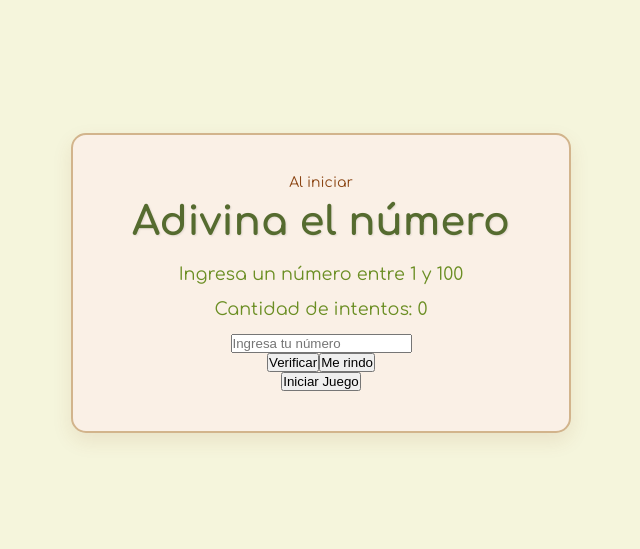
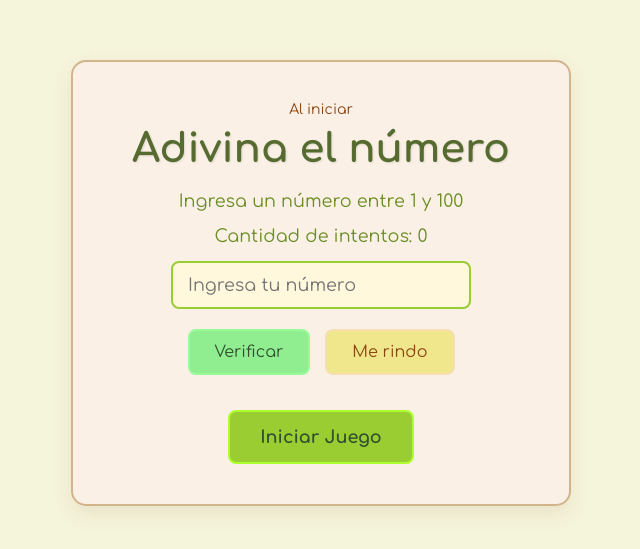
Before and after one commit to GalloMask/pv_tp4_grupo5, a React (Create React App) app: page / in a window 1280 px wide. Shown: the part 117-666 px from the top of the page, without its empty margins (319-959 px from the left). Built offline with nearby package versions, Linux system fonts and the light colour scheme.

Commit message:
Añadir estilos de botones, inputs y efectos de interacción

```diff
--- a/src/App.css
+++ b/src/App.css
@@ -53,3 +53,117 @@ p {
   margin-bottom: 15px;
   font-size: 1.1rem;
 }
+
+.input-numero {
+  width: 100%;
+  max-width: 300px;
+  padding: 12px 15px;
+  border: 2px solid #9ACD32;
+  border-radius: 8px;
+  font-size: 1.1rem;
+  font-family: 'Comfortaa', sans-serif;
+  background-color: #FFF8DC;
+  color: #2F4F2F;
+  margin-bottom: 20px;
+  transition: border-color 0.3s ease;
+}
+
+.input-numero:focus {
+  outline: none;
+  border-color: #6B8E23;
+  box-shadow: 0 0 8px rgba(107, 142, 35, 0.3);
+}
+
+.input-numero:disabled {
+  background-color: #F0F8FF;
+  border-color: #D3D3D3;
+  color: #A9A9A9;
+}
+
+.botones {
+  display: flex;
+  gap: 15px;
+  justify-content: center;
+  margin-bottom: 20px;
+  flex-wrap: wrap;
+}
+
+.btn-verificar,
+.btn-rendirse {
+  padding: 12px 25px;
+  border: none;
+  border-radius: 8px;
+  font-family: 'Comfortaa', sans-serif;
+  font-weight: 400;
+  font-size: 1rem;
+  cursor: pointer;
+  transition: all 0.3s ease;
+  min-width: 120px;
+}
+
+.btn-verificar {
+  background-color: #90EE90;
+  color: #2F4F2F;
+  border: 2px solid #98FB98;
+}
+
+.btn-verificar:hover:not(:disabled) {
+  background-color: #98FB98;
+  transform: translateY(-2px);
+  box-shadow: 0 4px 8px rgba(144, 238, 144, 0.3);
+}
+
+.btn-rendirse {
+  background-color: #F0E68C;
+  color: #8B4513;
+  border: 2px solid #F5DEB3;
+}
+
+.btn-rendirse:hover:not(:disabled) {
+  background-color: #F5DEB3;
+  transform: translateY(-2px);
+  box-shadow: 0 4px 8px rgba(240, 230, 140, 0.3);
+}
+
+.btn-iniciar,
+.btn-reiniciar {
+  padding: 15px 30px;
+  border: none;
+  border-radius: 8px;
+  font-family: 'Comfortaa', sans-serif;
+  font-weight: 700;
+  font-size: 1.1rem;
+  cursor: pointer;
+  transition: all 0.3s ease;
+  background-color: #9ACD32;
+  color: #2F4F2F;
+  border: 2px solid #ADFF2F;
+  margin-top: 15px;
+}
+
+.btn-iniciar:hover,
+.btn-reiniciar:hover {
+  background-color: #ADFF2F;
+  transform: translateY(-2px);
+  box-shadow: 0 6px 12px rgba(154, 205, 50, 0.3);
+}
+
+.btn-verificar:disabled,
+.btn-rendirse:disabled {
+  opacity: 0.6;
+  cursor: not-allowed;
+  transform: none;
+}
+
+.mensaje {
+  background-color: #E6F3E6;
+  border: 2px solid #98FB98;
+  border-radius: 8px;
+  padding: 15px;
+  margin: 20px 0;
+  font-family: 'Comfortaa', sans-serif;
+  font-weight: 400;
+  color: #2F4F2F;
+  font-size: 1rem;
+  line-height: 1.4;
+}
```
